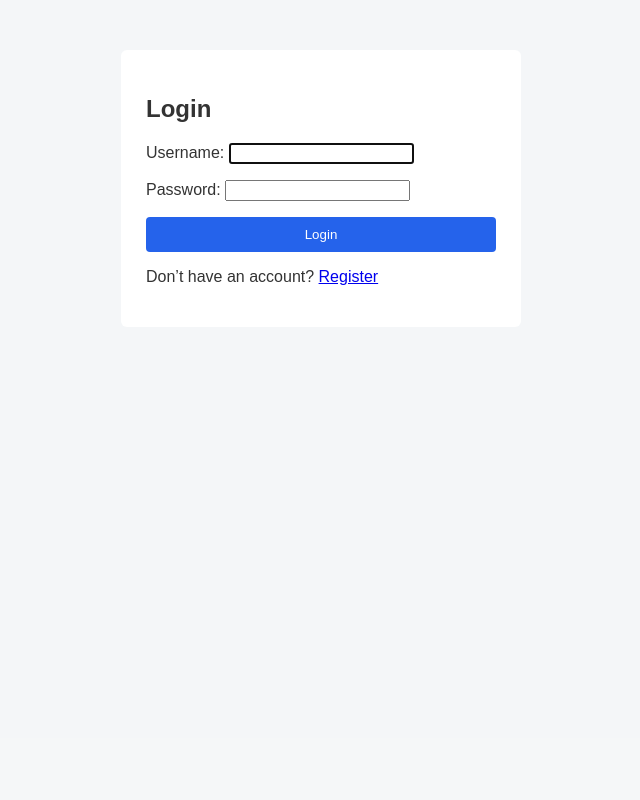
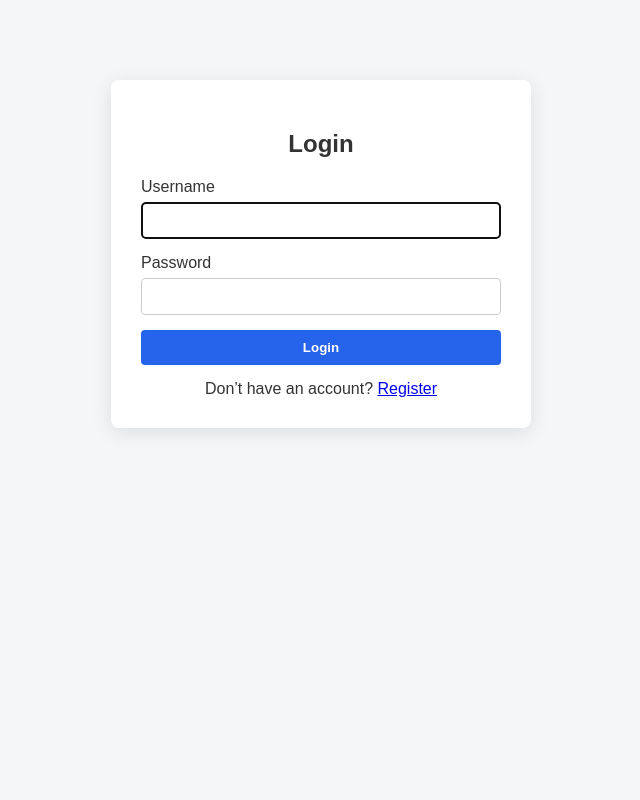
Before and after one commit to Saksham0610/intraday-prediction, a Django app: page /accounts/login/ in a window 1280 px wide. Shown: the part 62-862 px from the top of the page, without its empty margins (319-959 px from the left). Before the commit the page ends 347 px from the top, so only its background shows below. Run offline with Django 5.2, Linux system fonts and the light colour scheme.

Commit message:
login/registration design changes

```diff
--- a/accounts/urls.py
+++ b/accounts/urls.py
@@ -1,8 +1,11 @@
 from django.urls import path
+from django.contrib.auth.views import LoginView
 from . import views
 
 urlpatterns = [
-    path('login/', views.login_view, name='login'),
+    path('login/', LoginView.as_view(
+        template_name='accounts/login.html'
+    ), name='login'),
     path('register/', views.register_view, name='register'),
     path('logout/', views.logout_view, name='logout'),
 ]
--- a/intraday_prediction/urls.py
+++ b/intraday_prediction/urls.py
@@ -20,6 +20,5 @@ from django.urls import path, include
 urlpatterns = [
     path('admin/', admin.site.urls),
     path('', include('core.urls')),
-    path('accounts/', include('django.contrib.auth.urls')),
     path('accounts/', include('accounts.urls')),
 ]
--- a/static/css/style.css
+++ b/static/css/style.css
@@ -70,3 +70,77 @@ body {
   padding: 20px;
   border-radius: 6px;
 }
+
+.auth-container {
+    min-height: 100vh;
+    display: flex;
+    justify-content: center;
+    padding: 20px;
+}
+
+/* Mobile & Tablet: natural flow (no vertical centering) */
+@media (max-width: 991px) {
+    .auth-container {
+        align-items: flex-start;
+        padding-top: 40px;
+    }
+}
+
+/* Desktop: visually balanced, not center-heavy */
+@media (min-width: 992px) {
+    .auth-container {
+        align-items: flex-start;
+        padding-top: 80px;
+    }
+}
+
+.auth-card {
+    width: 100%;
+    max-width: 420px;
+    padding: 30px;
+    background: #fff;
+    border-radius: 8px;
+    box-shadow: 0 4px 20px rgba(0,0,0,0.1);
+}
+
+.auth-title {
+    text-align: center;
+    margin-bottom: 20px;
+}
+
+.form-group {
+    margin-bottom: 15px;
+}
+
+.form-group label {
+    display: block;
+    margin-bottom: 6px;
+    font-weight: 500;
+}
+
+.form-group input {
+    width: 100%;
+    padding: 10px;
+    border: 1px solid #ccc;
+    border-radius: 4px;
+}
+
+.btn-primary {
+    width: 100%;
+    padding: 10px;
+    background: #2563eb;
+    border: none;
+    color: #fff;
+    font-weight: 600;
+    border-radius: 4px;
+    cursor: pointer;
+}
+
+.btn-primary:hover {
+    background: #1d4ed8;
+}
+
+.auth-footer {
+    margin-top: 15px;
+    text-align: center;
+}
--- a/templates/accounts/login.html
+++ b/templates/accounts/login.html
@@ -1,6 +1,39 @@
-<form method="post">
-  {% csrf_token %}
-  <input name="username" placeholder="Username">
-  <input name="password" type="password" placeholder="Password">
-  <button type="submit">Login</button>
-</form>
+{% extends "base.html" %}
+{% load static %}
+
+{% block content %}
+<div class="auth-container">
+    <div class="auth-card">
+        <h2 class="auth-title">Login</h2>
+
+        {% if form.errors %}
+            <div class="alert alert-danger">
+                Invalid username or password
+            </div>
+        {% endif %}
+
+        <form method="post">
+            {% csrf_token %}
+
+            <div class="form-group">
+                <label>Username</label>
+                <input type="text" name="username" required autofocus>
+            </div>
+
+            <div class="form-group">
+                <label>Password</label>
+                <input type="password" name="password" required>
+            </div>
+
+            <button type="submit" class="btn-primary">
+                Login
+            </button>
+        </form>
+
+        <div class="auth-footer">
+            Don’t have an account?
+            <a href="{% url 'register' %}">Register</a>
+        </div>
+    </div>
+</div>
+{% endblock %}
--- a/templates/registration/login.html
+++ /dev/null
@@ -1,19 +0,0 @@
-{% extends 'base.html' %}
-
-{% block title %}Login{% endblock %}
-
-{% block content %}
-<div class="auth-box">
-  <h2>Login</h2>
-
-  <form method="post">
-    {% csrf_token %}
-    {{ form.as_p }}
-    <button class="primary-btn" type="submit">Login</button>
-  </form>
-
-  <p>Don’t have an account?
-    <a href="{% url 'register' %}">Register</a>
-  </p>
-</div>
-{% endblock %}
```
Also changed, not shown: templates/accounts/register.html (+46 -7 lines), templates/register.html (deleted, +0 -19 lines).
